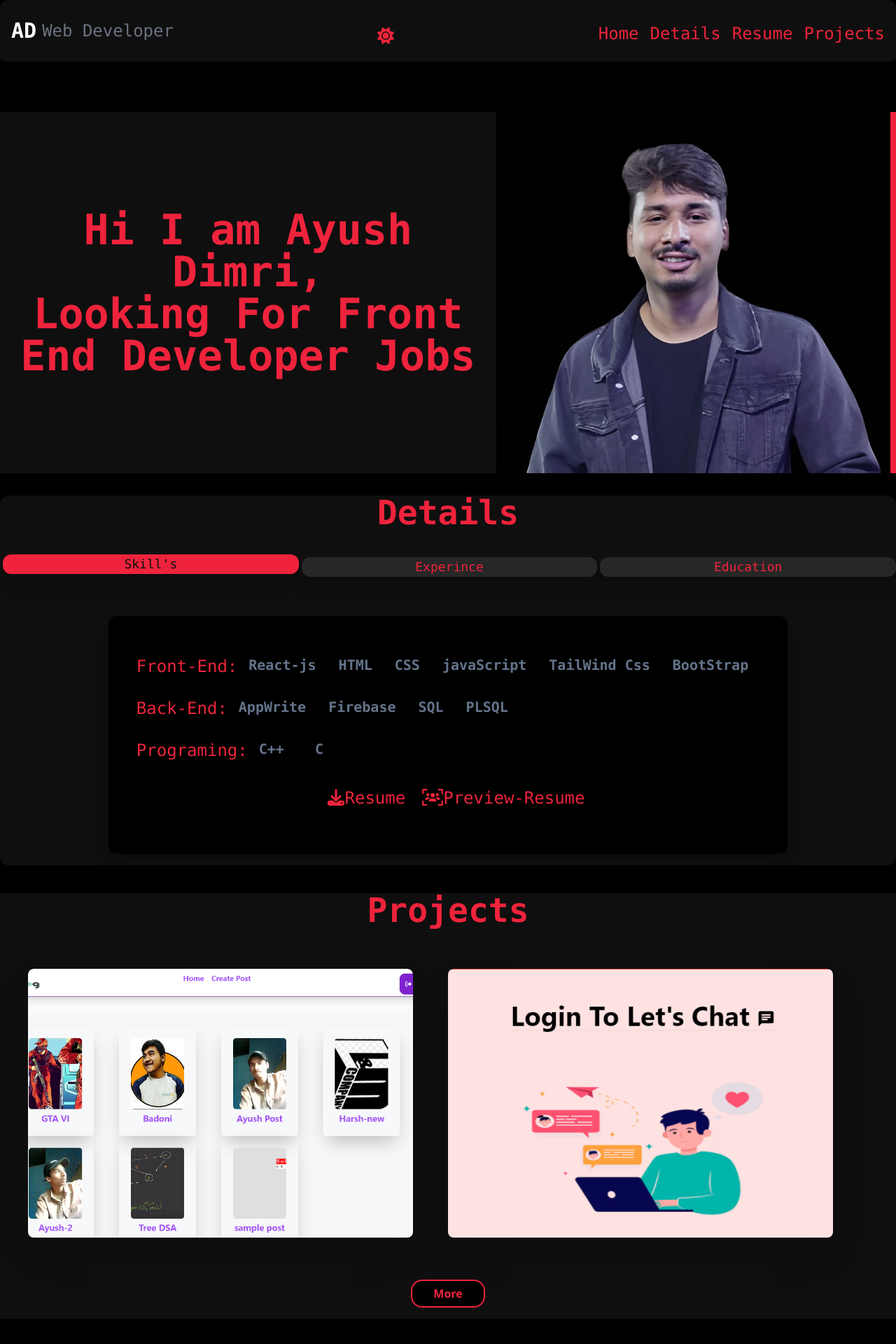
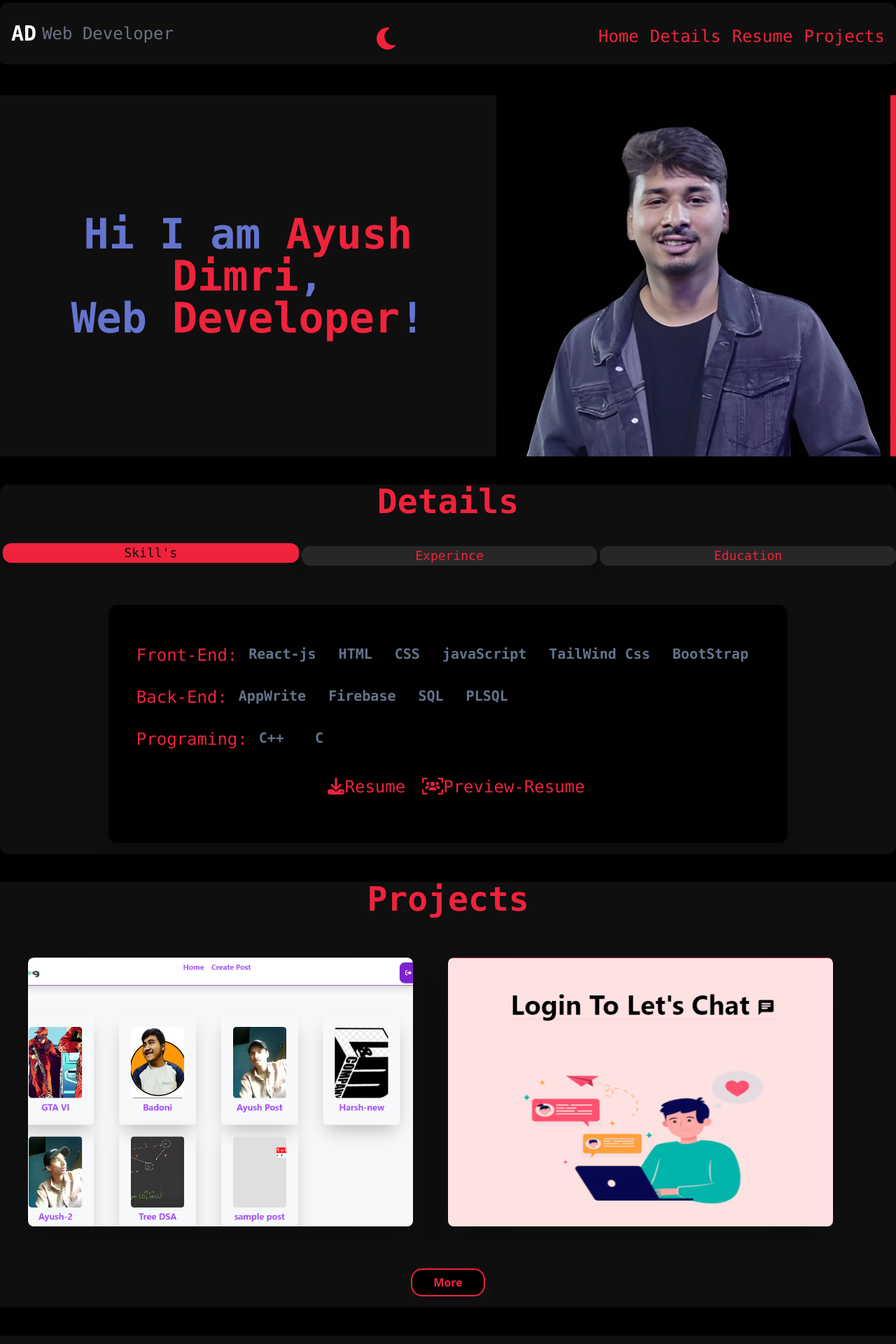
Before and after one commit to Ayush-a11/AyushDimri-Portfolio, a React (Vite) app: page / in a window 1280 px wide. Shown: the top 1920 px of the page at 70% size. Built offline with nearby package versions, Linux system fonts and the light colour scheme.

Commit message:
Scroll Animations

```diff
--- a/package.json
+++ b/package.json
@@ -15,6 +15,7 @@
     "@fortawesome/free-regular-svg-icons": "^6.5.1",
     "@fortawesome/free-solid-svg-icons": "^6.5.1",
     "@fortawesome/react-fontawesome": "^0.2.0",
+    "aos": "^3.0.0-beta.6",
     "pdfjs-dist": "^4.0.379",
     "react": "^18.2.0",
     "react-dom": "^18.2.0",
--- a/src/Components/Container.jsx
+++ b/src/Components/Container.jsx
@@ -1,25 +1,49 @@
-import React from 'react'
+import React, { useEffect, useState } from 'react'
 import ProjectCard from './Projects/ProjectCard'
 import Image from './Image'
 import Header from './Header'
 import Footer from './Footer'
 import Details from './Details/Details'
 import { useRef } from 'react'
+import AOS from 'aos';
+import 'aos/dist/aos.css';
+
 function Container() {
 	const projectRef= useRef();
 	const homeRef= useRef();
 	const detailsRef= useRef();
 
+	useEffect(() => {
+		AOS.init({
+				duration:700,
+				anchorPlacement:'center-bottom',
+				easing: 'ease',
+				mirror:true,
+				once:true
+			})
+	},[])
+
+
   return (
-	<div>
+	<div className='inline-flex flex-col w-full '>
 		<Header projectRef={projectRef}
 				homeRef={homeRef}
 				detailsRef={detailsRef}
 		/>
+		{/* <div className='' data-aos="fade-out"> */}
 		<Image ref={homeRef} />
+		{/* </div> */}
+		<div className='z-10 relative bg-black w-full h-auto '>
+		<div data-aos="fade-in" >
 		<Details ref={detailsRef}/>
+		</div>
+		<div data-aos="fade-in">
 		<ProjectCard ref={projectRef}/>
+		</div>
+		<div data-aos="fade-in">
 		<Footer/>
+		</div>
+		</div>
 	</div>
   )
 }
--- a/src/Components/Details/Details.jsx
+++ b/src/Components/Details/Details.jsx
@@ -23,7 +23,8 @@ function Details({},ref) {
 
 
   return (
-	<div ref={ref} className="rounded-xl text-primary font-mono text-2xl bg-light border-t-4 border-black dark:border-0 dark:bg-accent mt-8 transition-all duration-300 ">
+	<div ref={ref} className=" z-2 relative top-10 rounded-xl text-primary font-mono text-2xl bg-light border-t-4 border-black dark:border-0 dark:bg-accent mt-8 transition-all duration-300 "
+	style={{marginTop:"0"}}>
 		<h1 className= " text-primary font-mono font-bold text-5xl text-center mb-10" >Details</h1>
 		<div className='flex items-start justify-around pb-10 text-center'>
 			<div onClick={()=>setSection('Skill')}className={`${section==='Skill'?'bg-primary text-accent	 -mt-1 border-accent':'bg-slate-100 dark:bg-white dark:bg-opacity-10 '} text-lg shadow-xl ml-1 w-1/3 rounded-xl`}>
--- a/src/Components/Footer.jsx
+++ b/src/Components/Footer.jsx
@@ -6,7 +6,7 @@ import { faInstagram, faLinkedin,faGithub,  } from '@fortawesome/free-brands-svg
 function Footer() {
   return (
 	<>
-	<div className="w-full flex  flex-col justify-around items-center h-64 mt-10  bg-light border-t-4 border-black dark:border-0 dark:bg-accent ">
+	<div className="z-10 relative w-full flex  flex-col justify-around items-center h-64 mt-10  bg-light border-t-4 border-black dark:border-0 dark:bg-accent ">
 		<div className="w-full h-2/3 flex flex-col  justify-around items-center md:flex md:flex-row space-y-4 space-x-10 ">
 		<div className=" space-x-4 ">
 		<button className=' dark:bg-black dark:text-primary text-primary border-primary font-sans font-bold hover:bg-primary hover:text-black border-2
--- a/src/Components/Header.jsx
+++ b/src/Components/Header.jsx
@@ -1,4 +1,4 @@
-import { faBarcode, faBars, faClose, faSun } from '@fortawesome/free-solid-svg-icons';
+import { faBarcode, faBars, faClose, faMoon, faSun } from '@fortawesome/free-solid-svg-icons';
 import { FontAwesomeIcon } from '@fortawesome/react-fontawesome';
 import React, { useRef, useState,useEffect } from 'react';
 import ProjectCard from './Projects/ProjectCard';
@@ -7,11 +7,17 @@ function Header({projectRef,homeRef,detailsRef}) {
   const [navHide, setNav] =useState(false)
   const [theme, setTheme] = useState('dark');
 
+  window.scrollTo({
+
+    behavior: "smooth",
+  });
   const projectHandler=()=>{
     projectRef.current?.scrollIntoView({behavior:'smooth'})
   }
   const homeHandler=()=>{
-    homeRef.current?.scrollIntoView({behavior:'smooth'})
+    window.scrollTo(0,0)
+
+    // homeRef.current?.scrollIntoView({behavior:'smooth'})
   }
   const detailsHandler=()=>{
     detailsRef.current?.scrollIntoView({behavior:'smooth'})
@@ -36,7 +42,8 @@ function Header({projectRef,homeRef,detailsRef}) {
   }
 
   return (
-    <div className="fixed  z-10 flex w-full -mt-40 items-start rounded-xl text-primary font-mono text-2xl bg-light border-b-4 border-black dark:border-b-8 dark:bg-accent  ">
+    <div className="sticky top-1 z-20 flex w-full  items-start rounded-xl text-primary font-mono text-2xl bg-light border-b-4 border-black dark:border-b-8 dark:bg-accent  "
+   >
     <nav className="w-full flex flex-col items-center justify-center
     md:flex md:flex-row md:justify-between  space-y-4
 	 p-4 ">
@@ -45,8 +52,8 @@ function Header({projectRef,homeRef,detailsRef}) {
         <span className="cursor-pointer text-gray-500 ml-2">Web Developer</span>
       </div>
       <div>
-        <button className="hidden md:block" onClick={themeHandler}>
-      <FontAwesomeIcon icon={faSun}/></button>
+        <button className={`hidden md:block hover:scale-125 transition-transform duration-300 text-4xl ${theme==='dark' ?'text-primary':'text-black'}`}  onClick={themeHandler}>
+      <FontAwesomeIcon  icon={faMoon}/></button>
       </div>
       <div className={`${!navHide?'hidden':''} md:flex transition duration-300`}>
         <ul className={`flex flex-col md:flex-row  space-x-4 pb-2  `}>
--- a/src/Components/Image.jsx
+++ b/src/Components/Image.jsx
@@ -1,14 +1,17 @@
-import React, { forwardRef } from 'react'
+import React, { forwardRef, useState } from 'react'
 import reactLogo from '../assets/MyPhoto.png'
 
 function Image({},ref) {
+
+
   return (
 
-	<div ref={ref} className= "z-2 flex flex-col-reverse items-center justify-between md:flex md:flex-row md:text-5xl text-4xl w-full h-auto text-white border-r-8 border-primary bg-light dark:bg-accent mt-40">
+	<div  ref={ref} className= {` sticky z-1 top-1  flex flex-col-reverse items-center justify-between md:flex md:flex-row md:text-5xl text-4xl w-full h-auto text-white border-r-8 border-primary bg-light dark:bg-accent mt-10
+														`}>
 
 		<div className= " w-2/3 flex justify-center">
-		<h1 className= "text-center text-lg sm:4xl md:text-6xl text-primary font-mono font-bold " >Hi I am Ayush Dimri,<br></br> Looking For Front
-		End Developer Jobs</h1>
+		<h1 className= "text-center text-lg sm:4xl md:text-6xl dark:text-secondary text-accent font-mono font-bold " >Hi I am <span className= "text-primary">Ayush Dimri</span>,<br></br> Web <span className= "text-primary">Developer</span>
+		!</h1>
 		</div>
 		<div className=' '>
 		<img className="h-full hover:scale-110 transition duration-300 mb-10 md:mb-0 bg-accent" src ={reactLogo}/>
--- a/src/Components/Projects/ProjectCard.jsx
+++ b/src/Components/Projects/ProjectCard.jsx
@@ -5,6 +5,8 @@ import blogPosting from '../../assets/BlogPosting.png'
 import letsChat from '../../assets/letsChat.png'
 import todoimg from '../../assets/TodoApp.png'
 import ecommerce from '../../assets/Ecommerce.png'
+
+
 function ProjectCard({},ref) {
 	const [more,setMore] = useState(true);
 	console.log(letsChat);
@@ -14,42 +16,45 @@ function ProjectCard({},ref) {
 		{
 			Image: blogPosting,
 			Name: 'BlogPosting',
-			Url: '/h',
+			Url: 'https://blog-posting-react-app.vercel.app/',
 			more: true
 		},
 		{
 			Image: letsChat,
 			Name: 'Let\'\s chat',
-			Url: 'http://blog',
+			Url: 'https://lets-chat-app-beige.vercel.app/',
 			more: true
 		},
 		{
 			Image:todoimg,
 			Name: 'Todo',
-			Url: 'http://blog',
+			Url: 'https://todo-app-tau-six-84.vercel.app',
 			more: !more
 		}
 
 
 	];
   return (
-	<div ref={ref} className=" border-8 w-full flex flex-col justify-center items-center bg-light  border-t-4 border-blue-500 dark:border-0  dark:bg-accent mt-10">
+	<div ref={ref} className="z-2 relative  border-8 w-full flex flex-col justify-center items-center bg-light  border-t-4 border-blue-500 dark:border-0  dark:bg-accent mt-20">
 		<h1 className= " text-primary font-mono font-bold text-5xl" >Projects</h1>
 		{/* <img src= {letsChat} className="w-full h-96" ></img>	 */}
 	<div className="flex">
 	<div className="mt-5 mb-5 grid grid-cols-1 md:grid-cols-2 w-full  h-auto ">
 		{projects.map(items=>(
 			items.more &&
-			<div key={items.Name} className="mt-10 w-11/12 h-96 card rounded-lg  bg-white bg-opacity-5 overflow-hidden shadow-2xl hover:shadow-3xl transform hover:scale-105 transition-transform duration-300">
-				<div className="relative group">
+			<div onClick={()=>window.open(items.Url)}
+			key={items.Name} className="cursor-pointer   mt-10 w-11/12 h-96 card rounded-lg  bg-white bg-opacity-5 overflow-hidden shadow-2xl hover:shadow-3xl transform hover:scale-105 transition-transform duration-300">
+				<div className="relative group" >
 				<img
 					className="card-image rounded-lg object-cover"
 					src={items.Image}
 					alt={items.Name}
 					style={{width:"600px", height:"500px"}}
 				/>
-				<div className="absolute inset-0 bg-primary opacity-0 flex items-center justify-center text-6xl font-bold font-mono mb-28 text-accent transition-opacity group-hover:opacity-80">
-					{items.Name}
+				<div className="absolute inset-0 bg-primary opacity-0 flex flex-col items-center justify-center text-6xl font-bold font-mono mb-28 text-accent transition-opacity group-hover:opacity-80 ">
+					<h1>{items.Name}</h1>
+					<h1 className="text-sm">{items.Url}</h1>
+
 				</div>
    			 </div>
 			</div>
```
Also changed, not shown: 1 other file (tests, documents, lock files or other folders).
